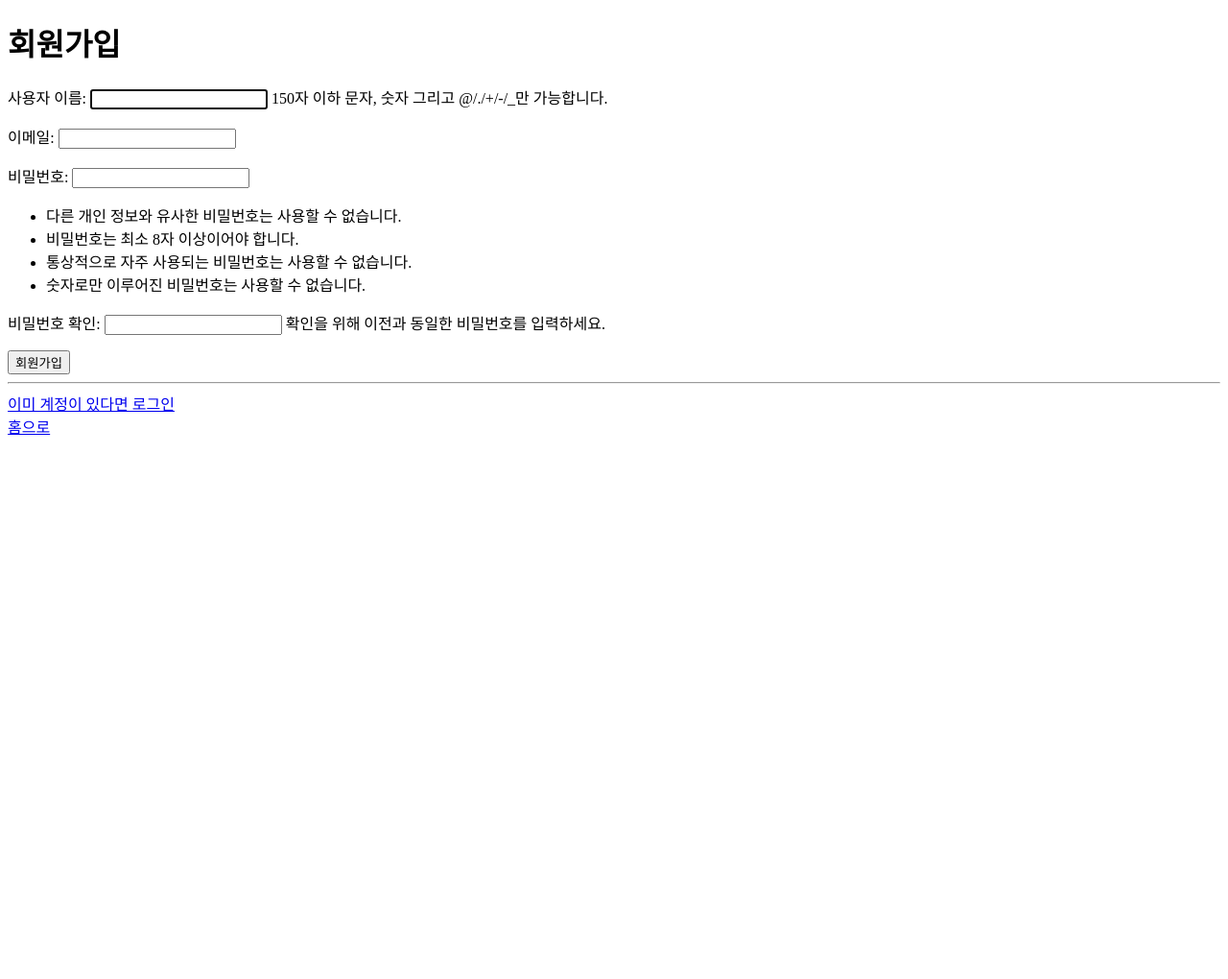
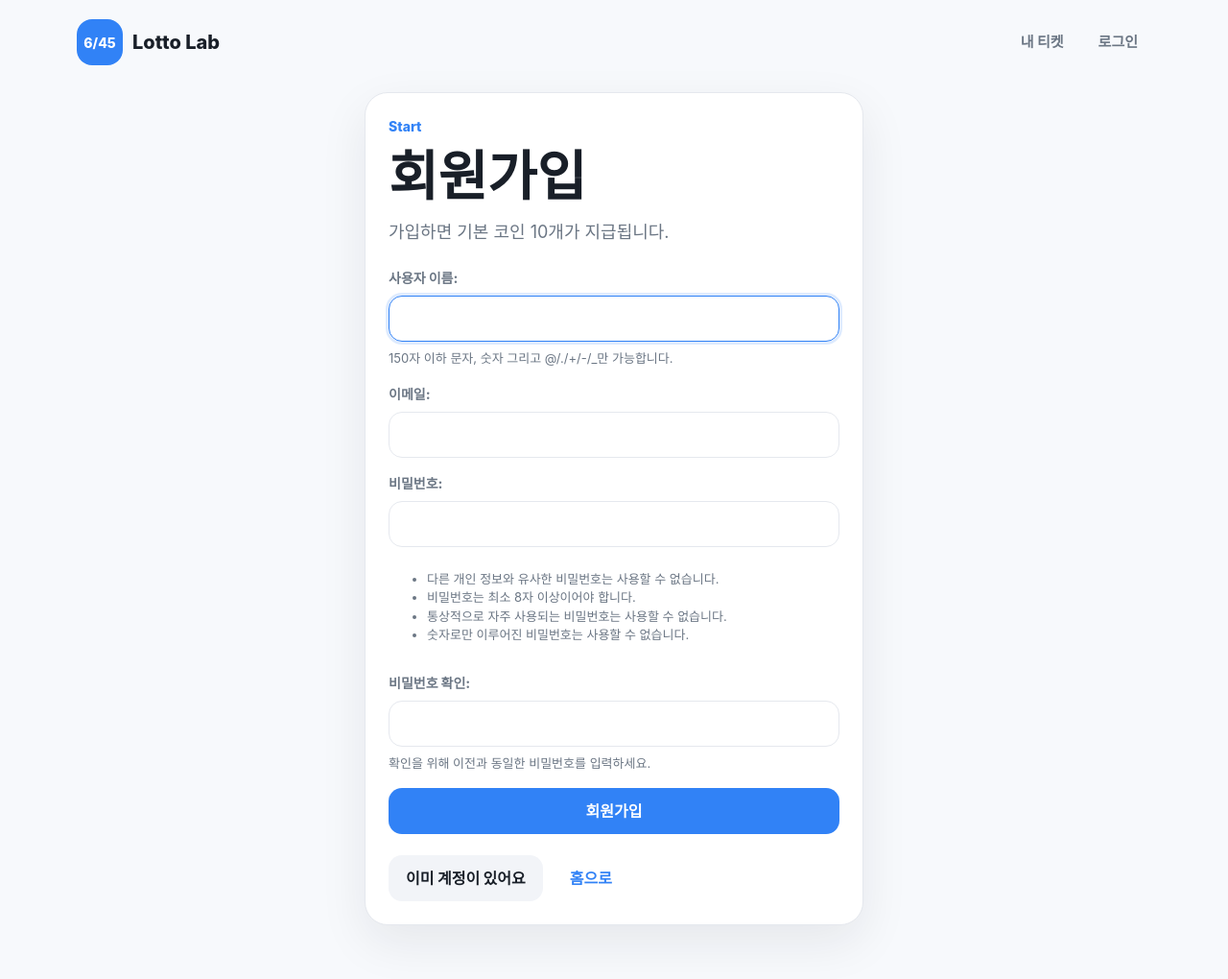
Before and after one commit to carolyn0515/lotto, a Django app: page /signup/ in a window 1280 px wide. Shown: the whole page at 96% size. Before the commit the page ends 453 px from the top, so only its background shows below. Run offline with Django 5.2, Linux system fonts and the light colour scheme.

Commit message:
style: Polish signup page layout

```diff
--- a/lotto/templates/lotto/signup.html
+++ b/lotto/templates/lotto/signup.html
@@ -1,24 +1,22 @@
-<!DOCTYPE html>
-<html lang="ko">
-<head>
-    <meta charset="UTF-8">
-    <title>회원가입</title>
-</head>
-<body>
+{% extends "lotto/base.html" %}
+
+{% block title %}회원가입 | Lotto Lab{% endblock %}
+
+{% block content %}
+<section class="card form-card">
+    <p class="eyebrow">Start</p>
     <h1>회원가입</h1>
+    <p class="lead">가입하면 기본 코인 10개가 지급됩니다.</p>
 
-    <form method="post">
+    <form method="post" class="section">
         {% csrf_token %}
-
         {{ form.as_p }}
-
-        <button type="submit">회원가입</button>
+        <button class="button full" type="submit">회원가입</button>
     </form>
 
-    <hr>
-
-    <a href="{% url 'lotto:login' %}">이미 계정이 있다면 로그인</a>
-    <br>
-    <a href="{% url 'lotto:home' %}">홈으로</a>
-</body>
-</html>
+    <div class="actions">
+        <a class="button secondary" href="{% url 'lotto:login' %}">이미 계정이 있어요</a>
+        <a class="button ghost" href="{% url 'lotto:home' %}">홈으로</a>
+    </div>
+</section>
+{% endblock %}
```
